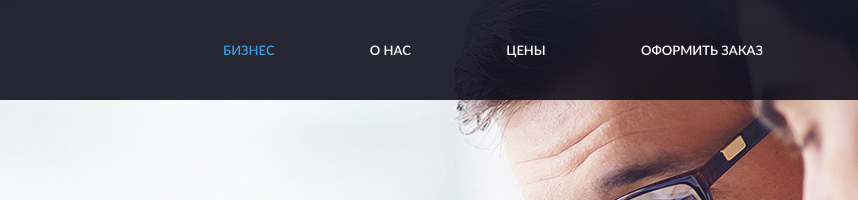
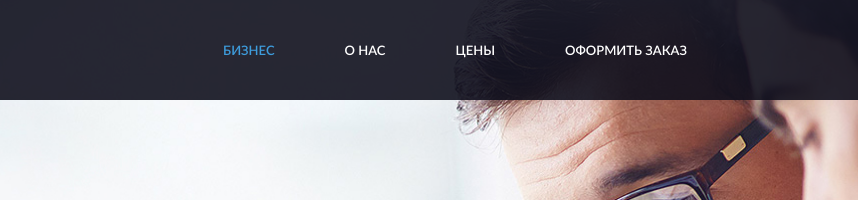
Before and after one commit to Ivan-El/orderRegistration, a website: page source/index.html in a window 1280 px wide. Shown: the top 200 px of the page, 422-1280 px from the left. Drawn offline with nearby package versions, Linux system fonts and the light colour scheme; files that its build step writes are made by us from their sources; files whose address does not match are found by name.

Commit message:
Page-header pp fix

```diff
--- a/source/sass/blocks/page-header.scss
+++ b/source/sass/blocks/page-header.scss
@@ -6,6 +6,15 @@
   width: 100%;
   min-height: 50px;
   background-color: $header-bg-color;
+
+  @media (min-width: $sm) {
+    padding: 0;
+    min-height: 80px;
+  }
+
+  @media (min-width: $md) {
+    min-height: 100px;
+  }
 }
 
 .page-header__container {
@@ -18,27 +27,12 @@
 .page-header__nav {
   width: 100%;
   text-align: center;
-}
 
-@media (min-width: $sm) {
-  .page-header {
-    padding: 0;
-    min-height: 80px;
+  @media (min-width: $md) {
+    width: 50%;
+  }
+
+  @media (min-width: $xxl) {
+    width: 37.4%;
   }
 }
-
-@media (min-width: $md) {
-  .page-header {
-    height: 100px;
-  }
-
-  .page-header__nav {
-    width: 50%;
-  }
-}
-
-@media (min-width: $xxl) {
-  .page-header__nav {
-    width: 37%;
-  }
-}
--- a/source/sass/blocks/site-list.scss
+++ b/source/sass/blocks/site-list.scss
@@ -37,12 +37,19 @@
     cursor: default;
     background-image: none;
   }
+
+  @media (min-width: $xxl) {
+    padding: 0;
+  }
 }
 
 @media (min-width: $md) {
   .site-list,
   .menu-open-js .site-list {
     display: flex;
-    justify-content: space-between;
+    flex-wrap: wrap;
+    column-gap: 60px;
+    row-gap: 10px;
+    padding: 16px 0;
   }
 }
```
